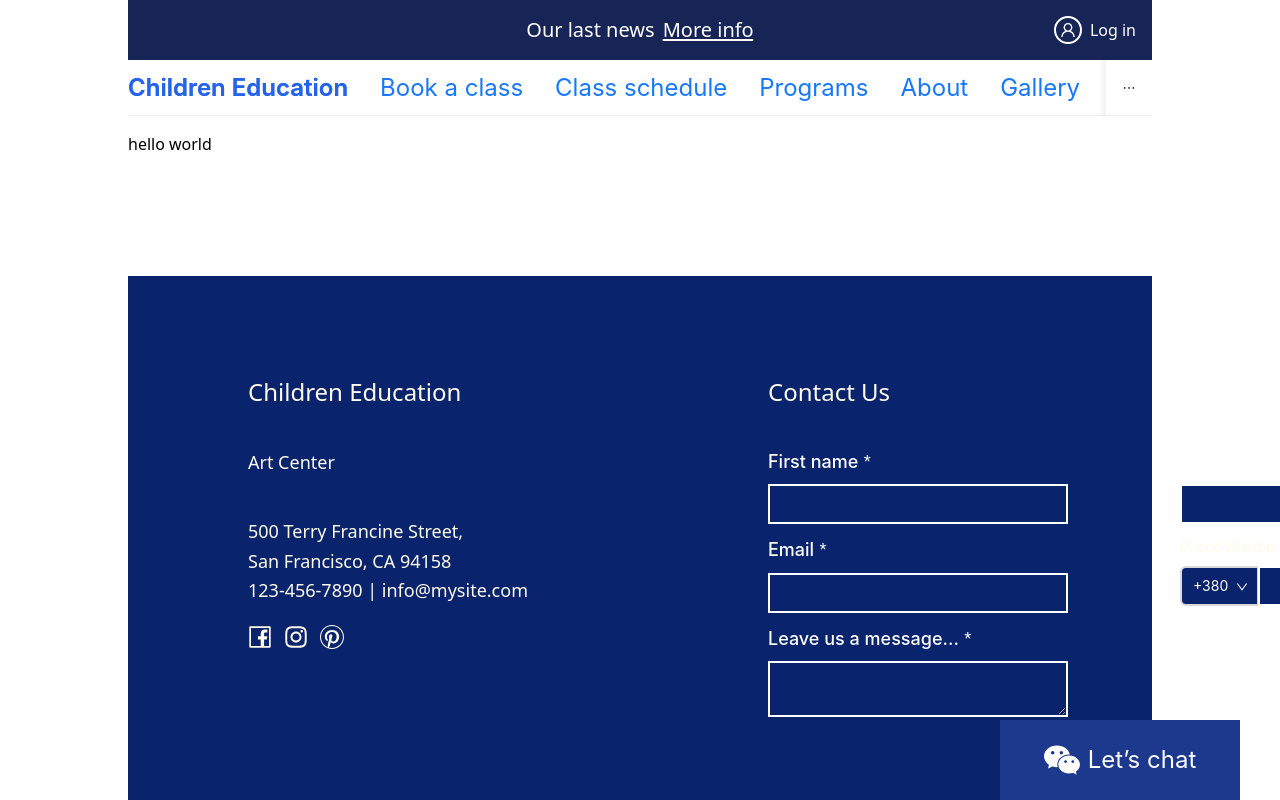
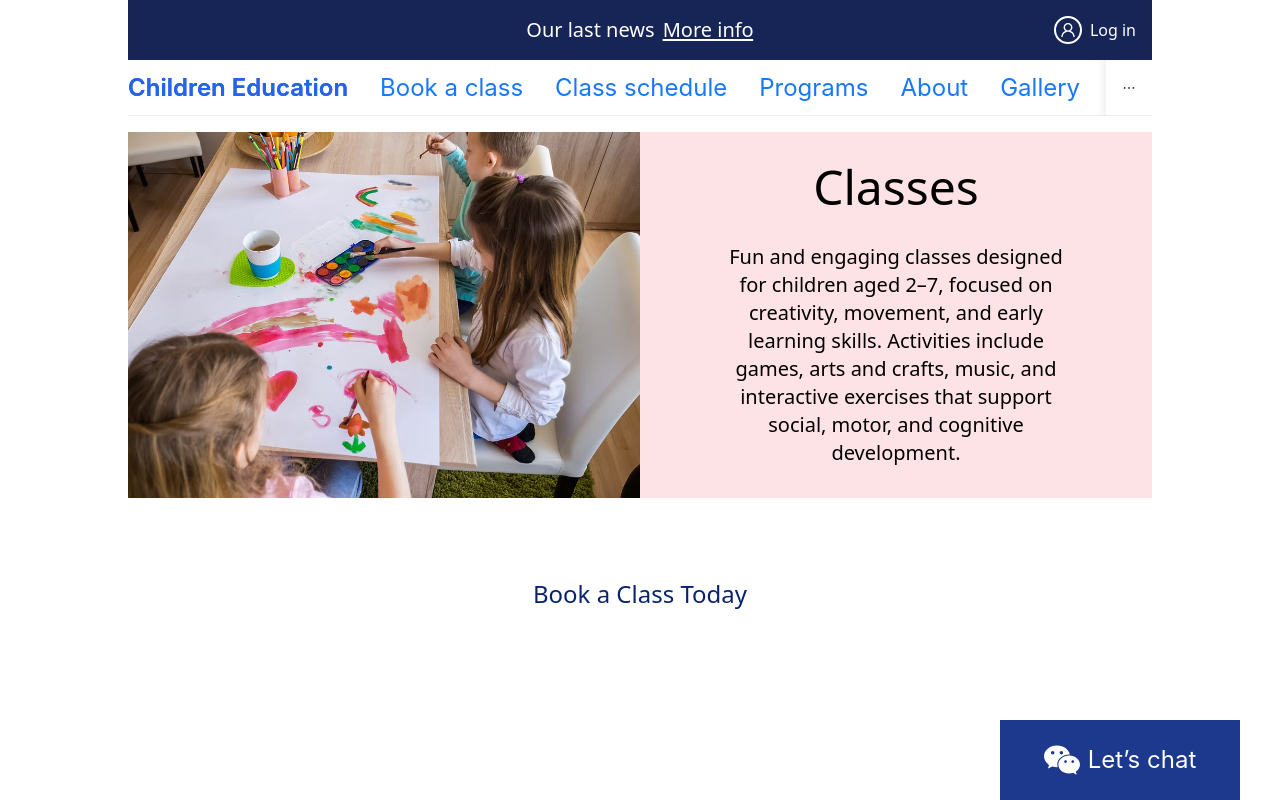
Before and after one commit to nekrasowa/Education-Club-for-toddlers, a Next.js app: page /book in a window 1280 px wide. Shown: the top 800 px of the page. Built offline with nearby package versions, Linux system fonts and the light colour scheme.

Commit message:
Add title to BookPage

```diff
--- a/src/app/book/page.tsx
+++ b/src/app/book/page.tsx
@@ -1,5 +1,9 @@
+import { BookPageContainer } from '@/components/containers/BookPageContainer'
 
 export default function Book() {
   return (
-    <div>hello world</div> )
+    <>
+      <BookPageContainer />
+    </>
+  )
 }
--- /dev/null
+++ b/src/components/containers/BookPageContainer.tsx
@@ -0,0 +1,17 @@
+import { ClassesList } from '../ui/BookPage/ClassesList'
+import { TopInfoBlock } from '../ui/HomePage/TopInfoBlock'
+import { book } from '@/locales/en/book'
+import bookTopImg from '@/public/bookTopImg.png'
+
+export function BookPageContainer() {
+  return (
+    <>
+      <TopInfoBlock
+        img={bookTopImg}
+        title={book.topBlockTitle}
+        description={book.description}
+      />
+      <ClassesList />
+    </>
+  )
+}
--- a/src/components/containers/HomePageContainer.tsx
+++ b/src/components/containers/HomePageContainer.tsx
@@ -23,7 +23,7 @@ export function HomePageContainer() {
       <TopInfoBlock
         img={firstWelcomeImg}
         title={welcome.title}
-        text={welcome.description}
+        description={welcome.description}
         btn={redirectBtnProps}
       />
       <Classes />
--- /dev/null
+++ b/src/components/elements/H2Title.tsx
@@ -0,0 +1,7 @@
+export function H2Title({ title }: { title: string }) {
+  return (
+    <h2 className='classesTitle text-2xl text-center py-20 text-[#09246c]'>
+      {title}
+    </h2>
+  )
+}
--- /dev/null
+++ b/src/components/ui/BookPage/ClassesList.tsx
@@ -0,0 +1,10 @@
+import { H2Title } from '@/components/elements/H2Title'
+import { book } from '@/locales/en/book'
+
+export function ClassesList() {
+  return (
+    <>
+      <H2Title title={book.classesTitle}/>
+    </>
+  )
+}
--- a/src/components/ui/HomePage/TopInfoBlock.tsx
+++ b/src/components/ui/HomePage/TopInfoBlock.tsx
@@ -1,18 +1,19 @@
 'use client'
 
+import Image, { StaticImageData } from 'next/image'
+
 import { BlueBtn } from '@/components/elements/BlueBtn'
-import Image, { StaticImageData } from 'next/image'
 import { MouseEventHandler } from 'react'
 
 export function TopInfoBlock({
   img,
   title,
-  text,
+  description,
   btn,
 }: {
   img: string | StaticImageData
   title: string
-  text: string
+  description: string
   btn?: {
     addedClassName?: string
     onClick: MouseEventHandler<HTMLElement>
@@ -25,7 +26,7 @@ export function TopInfoBlock({
         <Image src={img} alt='img' className='firstImg w-1/2 object-cover' />
         <div className='textBlock w-1/2 bg-[#fde3e5] flex flex-col justify-center content-evenly items-center gap-y-8'>
           <p className='title text-5xl font-light text-center'>{title}</p>
-          <p className='description text-xl'>{text}</p>
+          <p className='description text-xl px-20 text-center'>{description}</p>
           {btn && (
             <BlueBtn
               addedClassName={btn.addedClassName || ''}
--- /dev/null
+++ b/src/locales/en/book.ts
@@ -0,0 +1,7 @@
+export const book = {
+  topBlockTitle: 'Classes',
+  description:
+    'Fun and engaging classes designed for children aged 2–7, focused on creativity, movement, and early learning skills. Activities include games, arts and crafts, music, and interactive exercises that support social, motor, and cognitive development.',
+  classesTitle: 'Book a Class Today',
+  bookBtn: 'Book Now',
+}
```
Also changed, not shown: src/public/bookTopImg.png (added).
